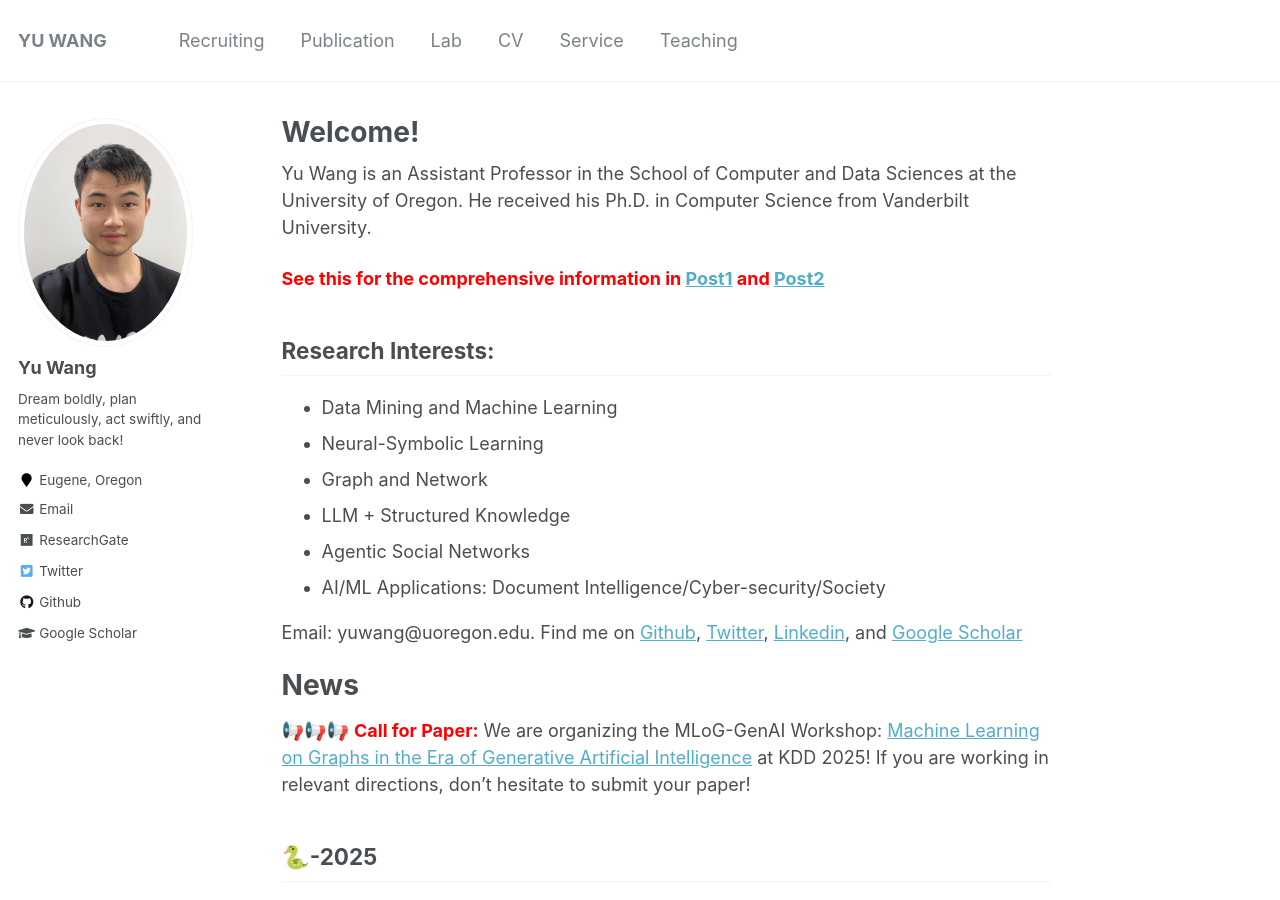
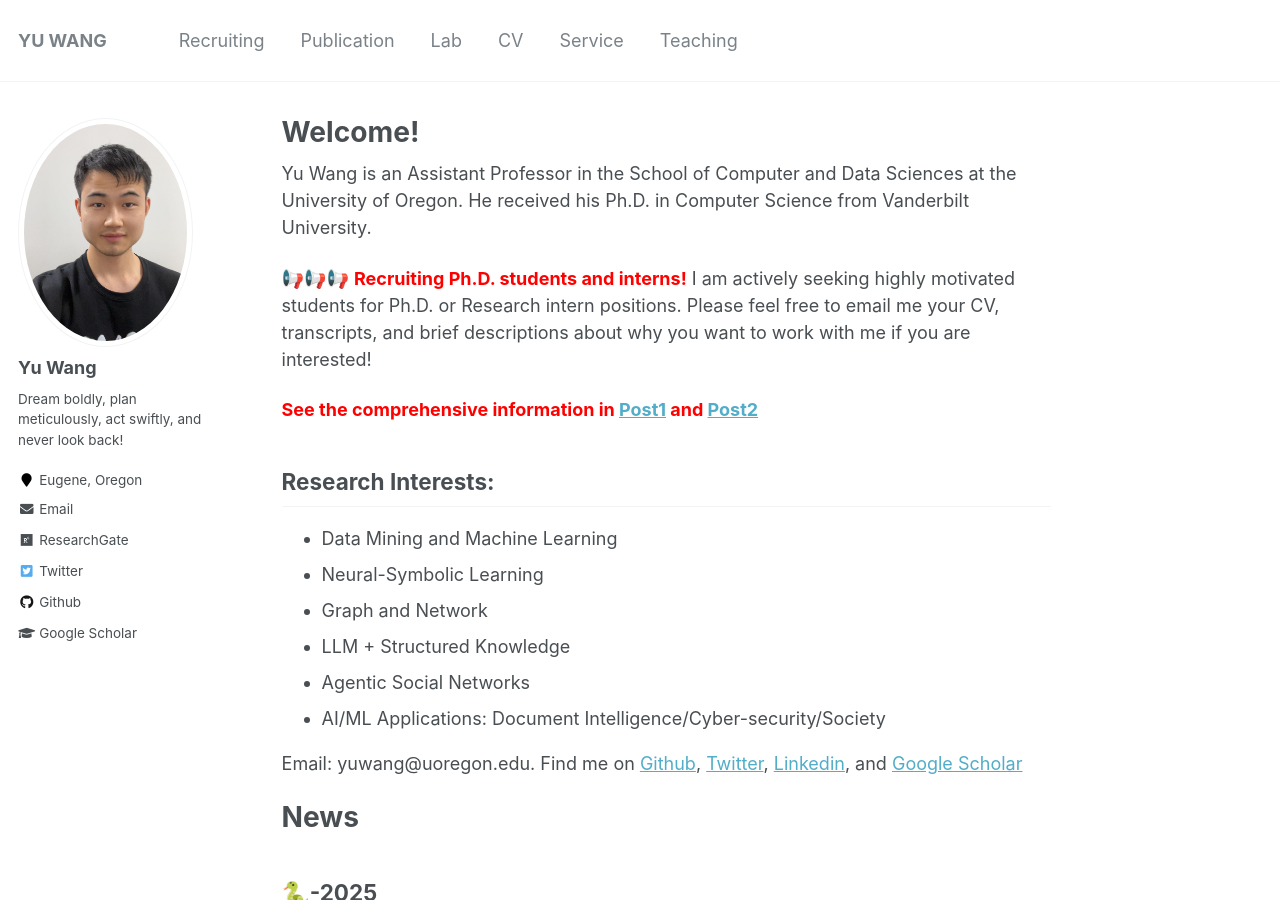
Before and after one commit to yuwang0103/yuwang0103.github.io, a Jekyll site: the page built from _pages/about.md, in a window 1280 px wide and 900 px high. Built offline with Jekyll 4.4.1, drawn with Linux system fonts in a browser that asks for light colours.

Commit message:
Update about.md

```diff
--- a/_pages/about.md
+++ b/_pages/about.md
@@ -10,9 +10,9 @@
 
 Yu Wang is an Assistant Professor in the School of Computer and Data Sciences at the University of Oregon. He received his Ph.D. in Computer Science from Vanderbilt University.
 
-<!-- 📢📢📢 <span style="color:red">**Recruiting Ph.D. students and interns!**</span> I am actively seeking highly motivated students for Ph.D. or Research intern positions. Please feel free to email me your CV, transcripts, and brief descriptions about why you want to work with me if you are interested! -->
+📢📢📢 <span style="color:red">**Recruiting Ph.D. students and interns!**</span> I am actively seeking highly motivated students for Ph.D. or Research intern positions. Please feel free to email me your CV, transcripts, and brief descriptions about why you want to work with me if you are interested!
 
-<span style="color:red">**See this for the comprehensive information in [Post1](https://yuwang0103.github.io/recruiting/) and [Post2](https://mp.weixin.qq.com/s/ulv71WoDC0Oi7WbXzmdl1Q)**
+<span style="color:red">**See the comprehensive information in [Post1](https://yuwang0103.github.io/recruiting/) and [Post2](https://mp.weixin.qq.com/s/ulv71WoDC0Oi7WbXzmdl1Q)**
 
 
 Research Interests:
@@ -28,7 +28,7 @@
 
 News
 ======
-📢📢📢 <span style="color:red">**Call for Paper:**</span> We are organizing the MLoG-GenAI Workshop: <a href='https://mlgraphworkshop.github.io/'>Machine Learning on Graphs in the Era of Generative Artificial Intelligence</a> at KDD 2025! If you are working in relevant directions, don’t hesitate to submit your paper!
+<!-- 📢📢📢 <span style="color:red">**Call for Paper:**</span> We are organizing the MLoG-GenAI Workshop: <a href='https://mlgraphworkshop.github.io/'>Machine Learning on Graphs in the Era of Generative Artificial Intelligence</a> at KDD 2025! If you are working in relevant directions, don’t hesitate to submit your paper! -->
 
 
 🐍-2025
```
